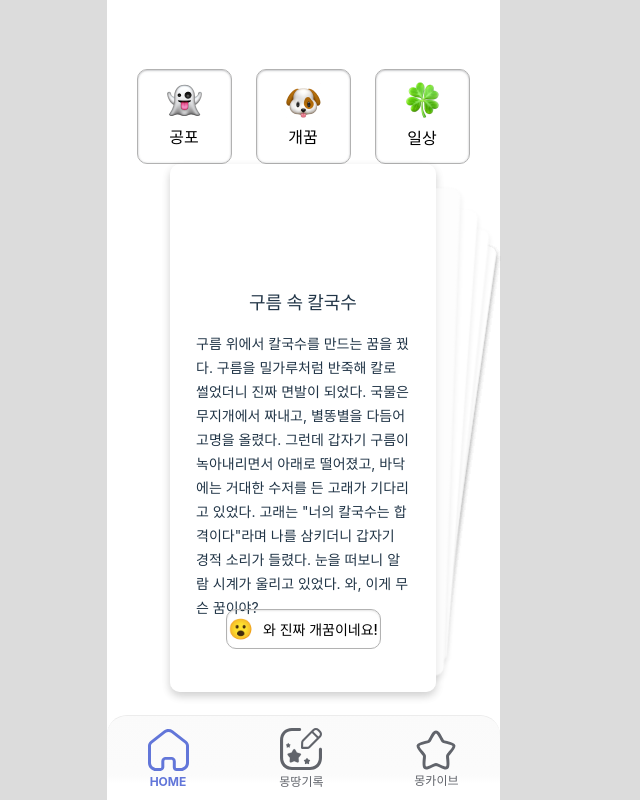
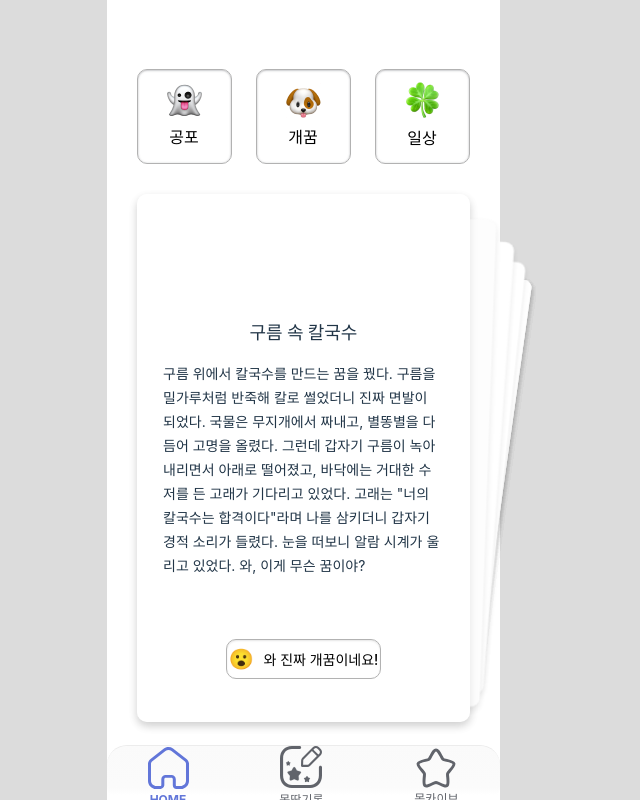
Before and after one commit to UMC-I/FE, a React (Vite) app: page /my in a window 1280 px wide. Shown: the whole page, without its empty margins (337-977 px from the left). Built offline with nearby package versions, Linux system fonts and the light colour scheme.

Commit message:
Feat: 몽카이브 페이지 컴포넌트 합치기

```diff
--- a/src/pages/mongchive/components/CardSlider.tsx
+++ b/src/pages/mongchive/components/CardSlider.tsx
@@ -8,7 +8,8 @@ import SliderItem from "./SliderItem";
 
 // Swiper 스타일
 const StyledSwiper = styled(Swiper)`
-  width: 80%;
+  margin-top: 30px;
+  width: 100%;
   height: 528px; /* 슬라이드 높이 */
   background-color: #fff;
   border-radius: 10px; /* 슬라이드 테두리 둥글게 */
--- a/src/pages/mongchive/ui/MongchivePage.tsx
+++ b/src/pages/mongchive/ui/MongchivePage.tsx
@@ -40,7 +40,6 @@ export const MongchivePage = () => {
       </Options>
       <CardSlider />
     </Container>
-
   );
 };
 
```
